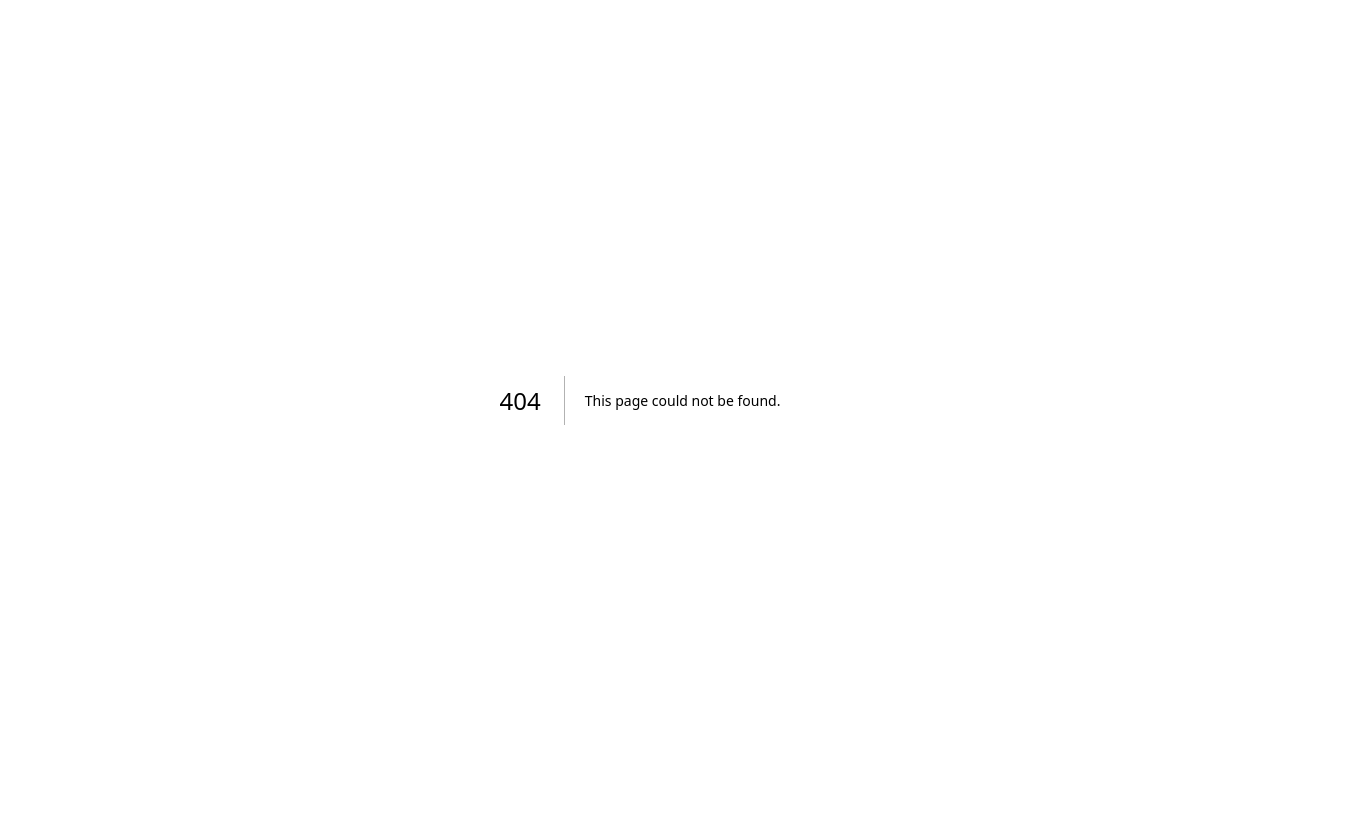
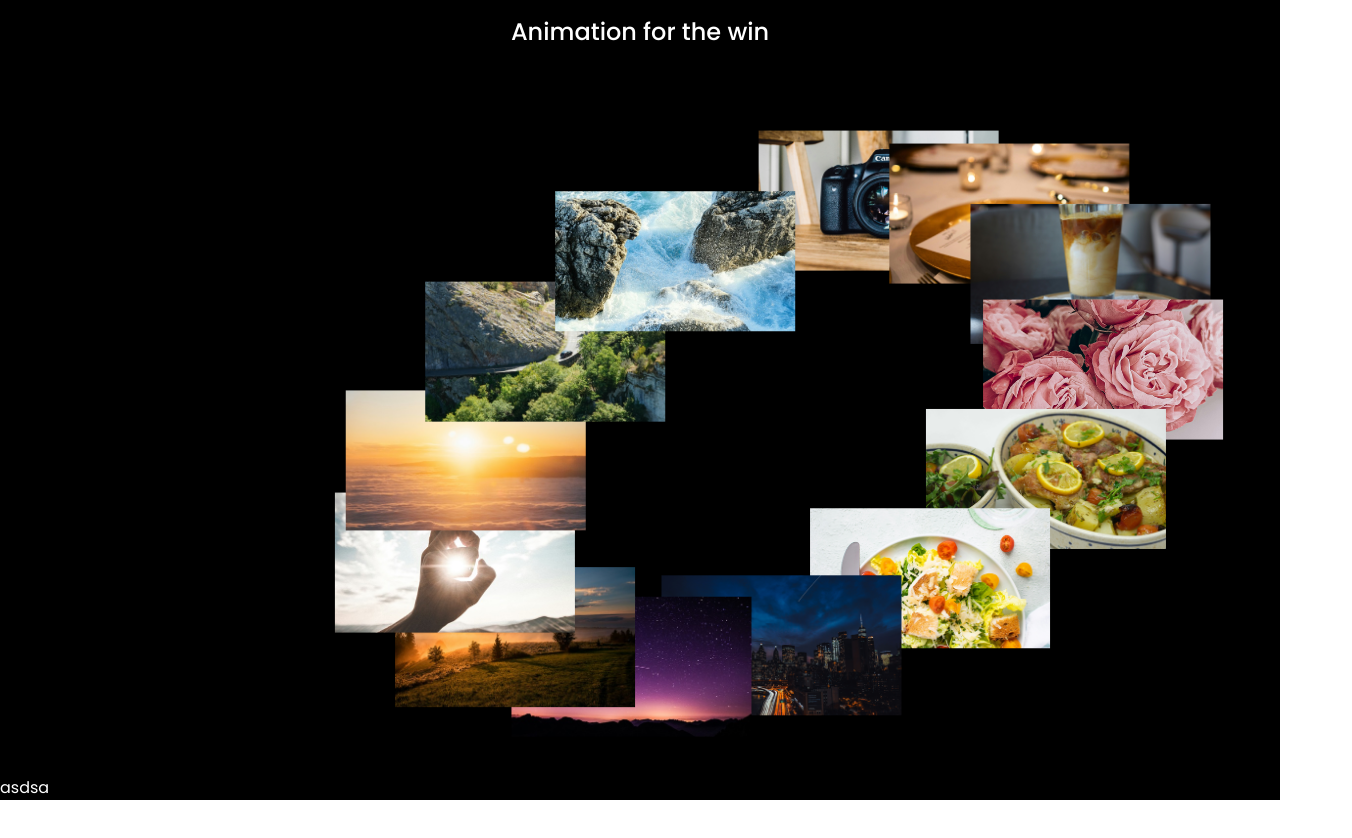
Before and after one commit to AhmedMohamed800/animation-for-the-win, a Next.js app: page /animations/oval-space-carousel in a window 1280 px wide. Before the commit this address had no page. Shown: the top 838 px of the page, 1352 px wide, since content can reach past the window. Before the commit the page ends 800 px from the top, so only its background shows below. Built offline with nearby package versions, Linux system fonts and the light colour scheme.

Commit message:
feat: initiate oval-space-carousel with carousel

```diff
--- /dev/null
+++ b/app/animations/oval-space-carousel/_component/Carousel.tsx
@@ -0,0 +1,86 @@
+"use client";
+import { imageData } from "./data";
+import Image from "next/image";
+import gsap from "gsap";
+import { useGSAP } from "@gsap/react";
+import { useRef } from "react";
+
+gsap.registerPlugin(useGSAP);
+
+export default function Carousel() {
+  const RADIUS_X = 350;
+  const RADIUS_Y = 200;
+
+  const container = useRef<HTMLDivElement>(null);
+
+  const positionElement = (
+    index: number,
+    angle: number = 0,
+  ): { x: number; y: number } => {
+    const wrapper = gsap.utils.wrap(0, 360);
+    const ANGLE = wrapper(index * Math.floor(360 / imageData.length)) + angle;
+    const angleInRadians = (ANGLE * Math.PI) / 180;
+
+    const x = Math.ceil(RADIUS_X * Math.cos(angleInRadians));
+    const y = Math.ceil(RADIUS_Y * Math.sin(angleInRadians));
+
+    return { x, y };
+  };
+
+  useGSAP(
+    () => {
+      const items = gsap.utils.toArray(".item") as HTMLDivElement[];
+
+      const rotation = { angle: 360 };
+
+      gsap.to(rotation, {
+        angle: 0,
+        duration: 50,
+        repeat: -1,
+        ease: "none",
+
+        onUpdate: () => {
+          items.forEach((item, index) => {
+            const { x, y } = positionElement(index, rotation.angle);
+
+            gsap.set(item, {
+              top: y,
+              left: x,
+            });
+          });
+        },
+      });
+    },
+    { scope: container },
+  );
+
+  return (
+    <div
+      className="relative flex justify-center items-center flex-1"
+      ref={container}
+    >
+      <div className="-rotate-25  relative ">
+        <div className="">
+          {imageData.map((imageDataEle, index) => {
+            const { x, y } = positionElement(index);
+            return (
+              <div
+                key={imageDataEle.id}
+                className="item absolute top-0 left-0 h-35 w-60 origin-center rotate-25"
+                style={{ top: `${y}px`, left: `${x}px` }}
+              >
+                <Image
+                  src={imageDataEle.src}
+                  alt={imageDataEle.alt}
+                  fill
+                  sizes="100"
+                  className=" object-cover"
+                />
+              </div>
+            );
+          })}
+        </div>
+      </div>
+    </div>
+  );
+}
--- /dev/null
+++ b/app/animations/oval-space-carousel/_component/Footer.tsx
@@ -0,0 +1,5 @@
+"use client";
+
+export default function Footer() {
+  return <footer>asdsa</footer>;
+}
--- /dev/null
+++ b/app/animations/oval-space-carousel/_component/PageWrapper.tsx
@@ -0,0 +1,13 @@
+"use client";
+
+import Carousel from "./Carousel";
+import Footer from "./Footer";
+
+export default function PageWrapper() {
+  return (
+    <div className="flex flex-col flex-1 h-full">
+      <Carousel />
+      <Footer />
+    </div>
+  );
+}
--- /dev/null
+++ b/app/animations/oval-space-carousel/_component/data.ts
@@ -0,0 +1,87 @@
+export interface imageDataShape {
+  id: string;
+  src: string;
+  alt: string;
+  details: string;
+}
+
+export const imageData: imageDataShape[] = [
+  {
+    id: "001",
+    src: "/scroll-columns/camera.png",
+    alt: "camera",
+    details: "First Image",
+  },
+  {
+    id: "002",
+    src: "/scroll-columns/dinner.jpg",
+    alt: "dinner",
+    details: "Second Image",
+  },
+  {
+    id: "003",
+    src: "/scroll-columns/drink.png",
+    alt: "drink",
+    details: "Third Image",
+  },
+  {
+    id: "004",
+    src: "/scroll-columns/flowers.png",
+    alt: "flowers",
+    details: "Forth Image",
+  },
+  {
+    id: "005",
+    src: "/scroll-columns/food.png",
+    alt: "food",
+    details: "Fifth Image",
+  },
+  {
+    id: "006",
+    src: "/scroll-columns/healthy.png",
+    alt: "healthy",
+    details: "Sixth Image",
+  },
+  {
+    id: "007",
+    src: "/scroll-columns/night1.png",
+    alt: "night1",
+    details: "Seventh Image",
+  },
+  {
+    id: "008",
+    src: "/scroll-columns/night2.jpg",
+    alt: "night2",
+    details: "Eighth Image",
+  },
+  {
+    id: "009",
+    src: "/scroll-columns/sun1.jpg",
+    alt: "night1",
+    details: "Ninth Image",
+  },
+  {
+    id: "010",
+    src: "/scroll-columns/sun2.jpg",
+    alt: "sun2",
+    details: "Tenth Image",
+  },
+  {
+    id: "011",
+    src: "/scroll-columns/sun3.jpg",
+    alt: "sun3",
+    details: "11th Image",
+  },
+  {
+    id: "012",
+    src: "/scroll-columns/valley.png",
+    alt: "valley",
+    details: "12th Image",
+  },
+  {
+    id: "013",
+    src: "/scroll-gallery/image1.jpg",
+    alt: "image1",
+    details: "13th Image",
+  },
+];
--- /dev/null
+++ b/app/animations/oval-space-carousel/page.tsx
@@ -0,0 +1,17 @@
+import PageWrapper from "./_component/PageWrapper";
+
+export default function OvalSpaceCarousel() {
+  return (
+    <div
+      className="flex flex-col flex-1 bg-black text-white mih-h-screen"
+      style={{
+        fontFamily: "Poppins",
+      }}
+    >
+      <nav className="flex items-center justify-center  text-2xl font-medium py-4  ">
+        Animation for the win
+      </nav>
+      <PageWrapper />
+    </div>
+  );
+}
--- a/app/page.tsx
+++ b/app/page.tsx
@@ -136,6 +136,13 @@ export default function Home() {
         >
           Grid Shift
         </Link>
+
+        <Link
+          href="/animations/oval-space-carousel"
+          className="border border-foreground px-4 py-2 hover:opacity-90"
+        >
+          Oval Space Carousel
+        </Link>
       </div>
     </div>
   );
```
